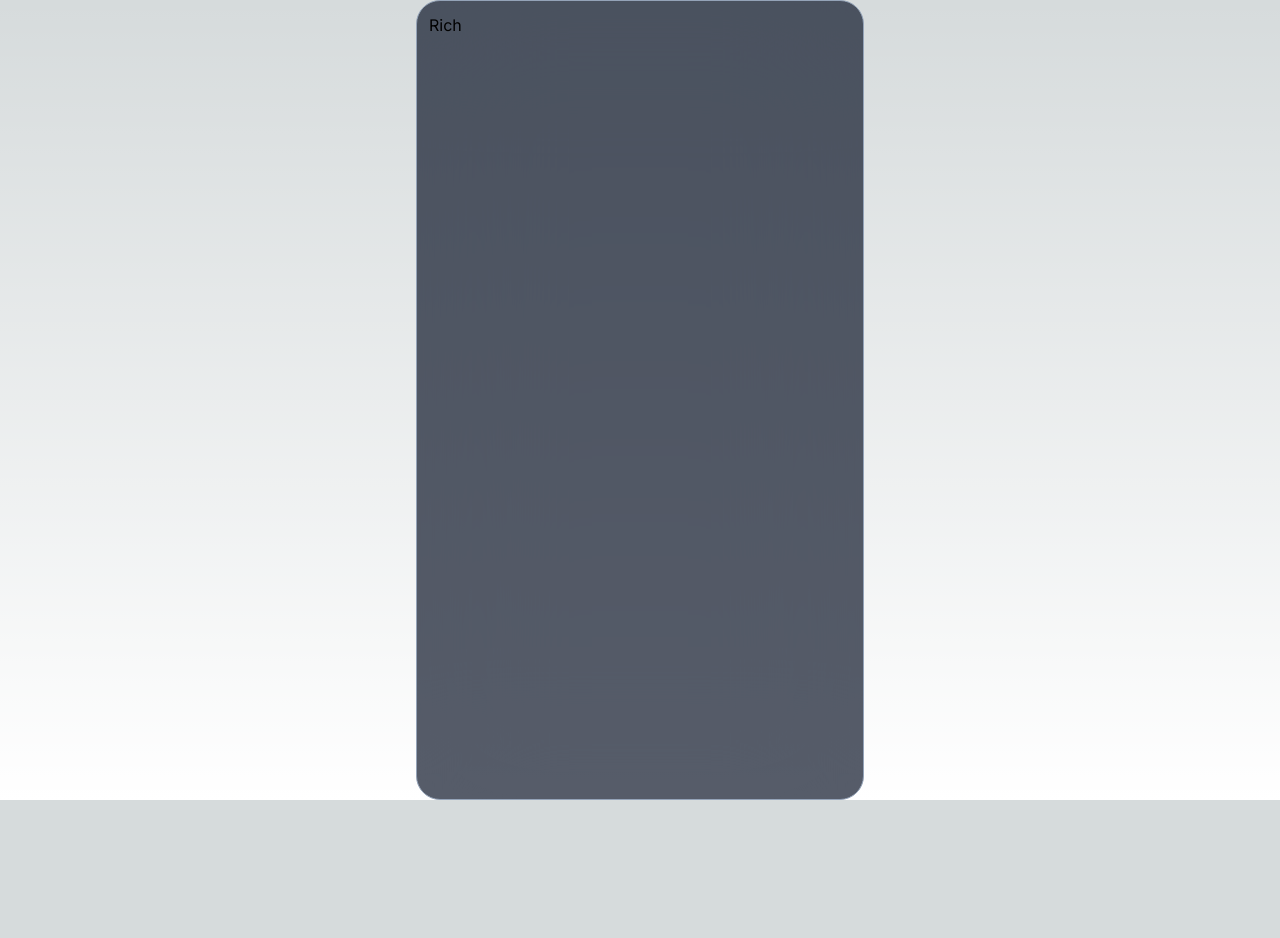
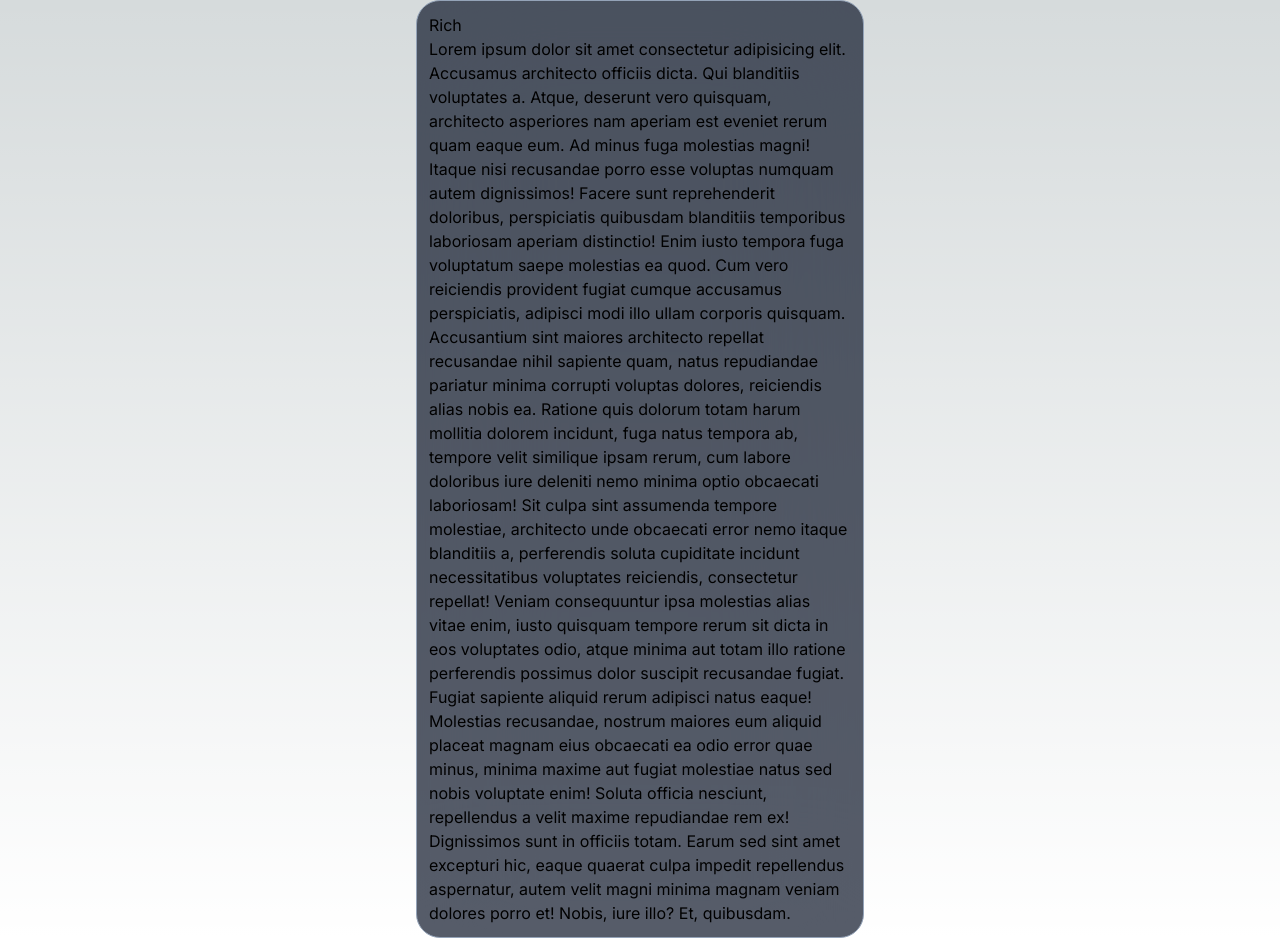
Before and after one commit to snow-t-m-yang/rich, a Next.js app: page / in a window 1280 px wide. Before the commit the page ends 800 px from the top, so only its background shows below. Built offline with nearby package versions, Linux system fonts and the light colour scheme.

Commit message:
Fix landing name

```diff
--- a/src/app/page.tsx
+++ b/src/app/page.tsx
@@ -1,7 +1,9 @@
+import Landing from "./screens/landing";
+
 export default function Home() {
   return (
     <main className="min-h-[100svh] max-w-md w-full border border-slate-400 rounded-3xl mx-auto px-3 py-3 bg-slate-900/70 backdrop-blur-3xl">
-      <h1>Rich</h1>
+      <Landing />
     </main>
   );
 }
--- /dev/null
+++ b/src/app/screens/landing.tsx
@@ -0,0 +1,40 @@
+"use client";
+
+type Props = {};
+export default function landing({}: Props) {
+  return (
+    <div>
+      <h1>Rich</h1>
+      <p>
+        Lorem ipsum dolor sit amet consectetur adipisicing elit. Accusamus
+        architecto officiis dicta. Qui blanditiis voluptates a. Atque, deserunt
+        vero quisquam, architecto asperiores nam aperiam est eveniet rerum quam
+        eaque eum. Ad minus fuga molestias magni! Itaque nisi recusandae porro
+        esse voluptas numquam autem dignissimos! Facere sunt reprehenderit
+        doloribus, perspiciatis quibusdam blanditiis temporibus laboriosam
+        aperiam distinctio! Enim iusto tempora fuga voluptatum saepe molestias
+        ea quod. Cum vero reiciendis provident fugiat cumque accusamus
+        perspiciatis, adipisci modi illo ullam corporis quisquam. Accusantium
+        sint maiores architecto repellat recusandae nihil sapiente quam, natus
+        repudiandae pariatur minima corrupti voluptas dolores, reiciendis alias
+        nobis ea. Ratione quis dolorum totam harum mollitia dolorem incidunt,
+        fuga natus tempora ab, tempore velit similique ipsam rerum, cum labore
+        doloribus iure deleniti nemo minima optio obcaecati laboriosam! Sit
+        culpa sint assumenda tempore molestiae, architecto unde obcaecati error
+        nemo itaque blanditiis a, perferendis soluta cupiditate incidunt
+        necessitatibus voluptates reiciendis, consectetur repellat! Veniam
+        consequuntur ipsa molestias alias vitae enim, iusto quisquam tempore
+        rerum sit dicta in eos voluptates odio, atque minima aut totam illo
+        ratione perferendis possimus dolor suscipit recusandae fugiat. Fugiat
+        sapiente aliquid rerum adipisci natus eaque! Molestias recusandae,
+        nostrum maiores eum aliquid placeat magnam eius obcaecati ea odio error
+        quae minus, minima maxime aut fugiat molestiae natus sed nobis voluptate
+        enim! Soluta officia nesciunt, repellendus a velit maxime repudiandae
+        rem ex! Dignissimos sunt in officiis totam. Earum sed sint amet
+        excepturi hic, eaque quaerat culpa impedit repellendus aspernatur, autem
+        velit magni minima magnam veniam dolores porro et! Nobis, iure illo? Et,
+        quibusdam.
+      </p>
+    </div>
+  );
+}
--- a/src/app/screens/langding.tsx
+++ /dev/null
@@ -1,8 +0,0 @@
-'use client'
-
-type Props = {}
-export default function langding({}: Props) {
-  return (
-    <div>langding</div>
-  )
-}
```
